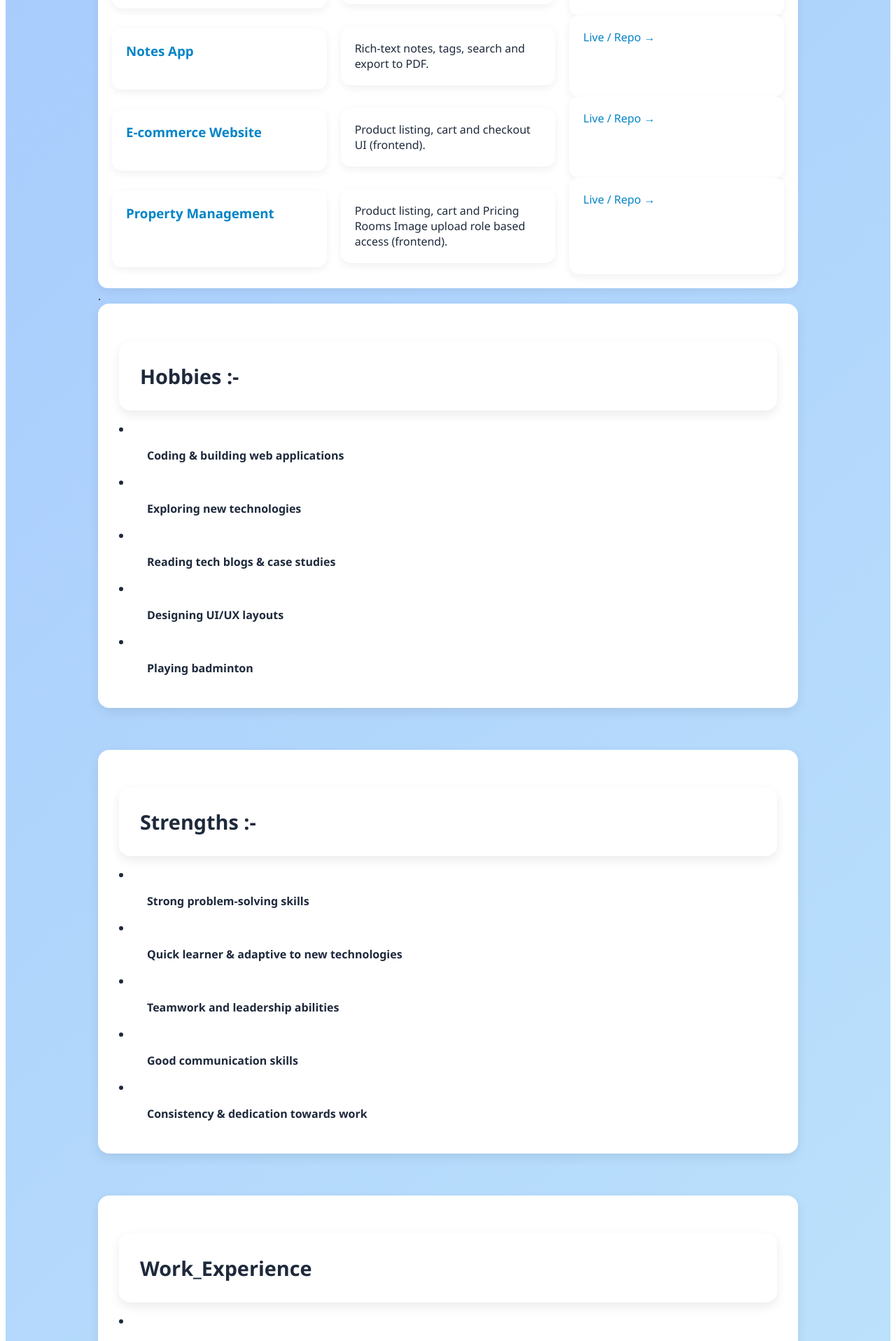
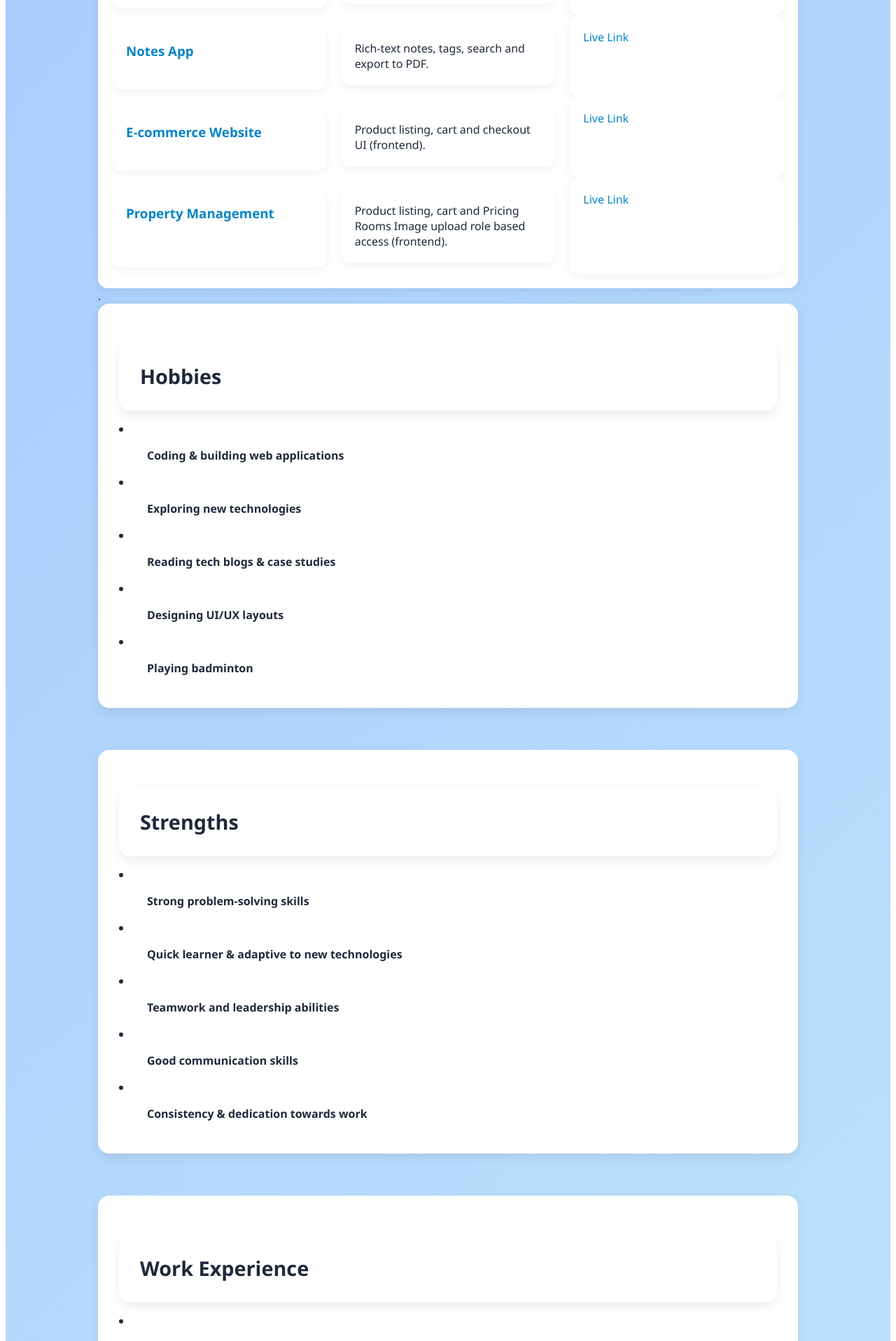
Before and after one commit to ruviansari/Portfolio_Web, a React (Vite) app: page / in a window 1280 px wide. Shown: the part 1280-3197 px from the top of the page at 70% size. Built offline with nearby package versions, Linux system fonts and the light colour scheme.

Commit message:
Describe your change

```diff
--- a/src/components/Portfolio.jsx
+++ b/src/components/Portfolio.jsx
@@ -144,7 +144,7 @@ export default function Portfolio() {
                 <h3 className="project-card h3">{p.title}</h3>
                 <p className="project-card a:hover">{p.desc}</p>
                 <a href={p.link} className="project-card a ">
-                  Live / Repo →
+                  Live Link
                 </a>
               </motion.article>
             ))}
@@ -158,7 +158,7 @@ export default function Portfolio() {
           viewport={{ once: true }}
           className="card"
         >
-          <h2 className="card h2">Hobbies :-</h2>
+          <h2 className="card h2">Hobbies</h2>
 
           <li>
             <ul>
@@ -173,7 +173,7 @@ export default function Portfolio() {
           <li>
             <ul>
               <strong>Reading tech blogs & case studies</strong>
-            </ul>{" "}
+            </ul>
           </li>
 
           <li>
@@ -196,7 +196,7 @@ export default function Portfolio() {
           viewport={{ once: true }}
           className="card"
         >
-          <h2 className="card h2">Strengths :-</h2>
+          <h2 className="card h2">Strengths</h2>
 
           <li>
             <ul>
@@ -234,7 +234,7 @@ export default function Portfolio() {
           viewport={{ once: true }}
           className="card"
         >
-          <h2 className="card h2">Work_Experience </h2>
+          <h2 className="card h2">Work Experience </h2>
 
           <li>
             <ul>
```
